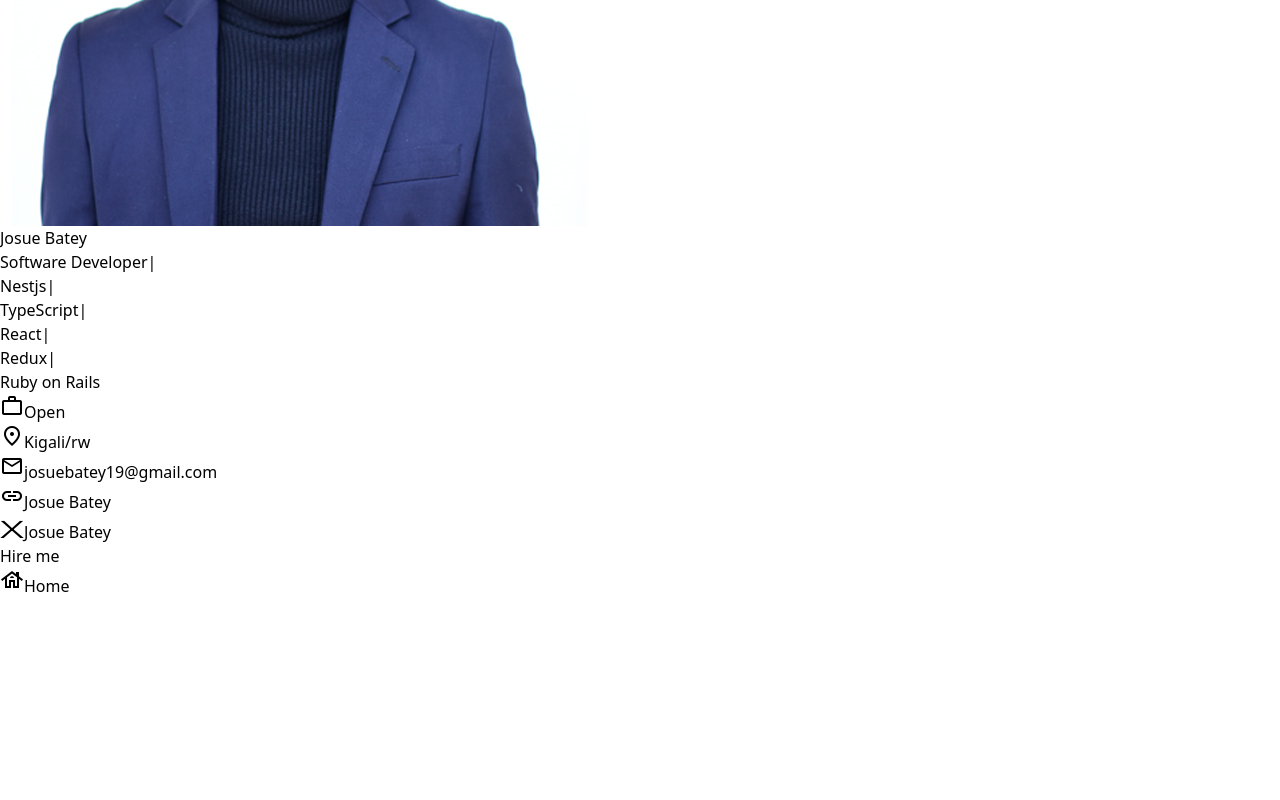
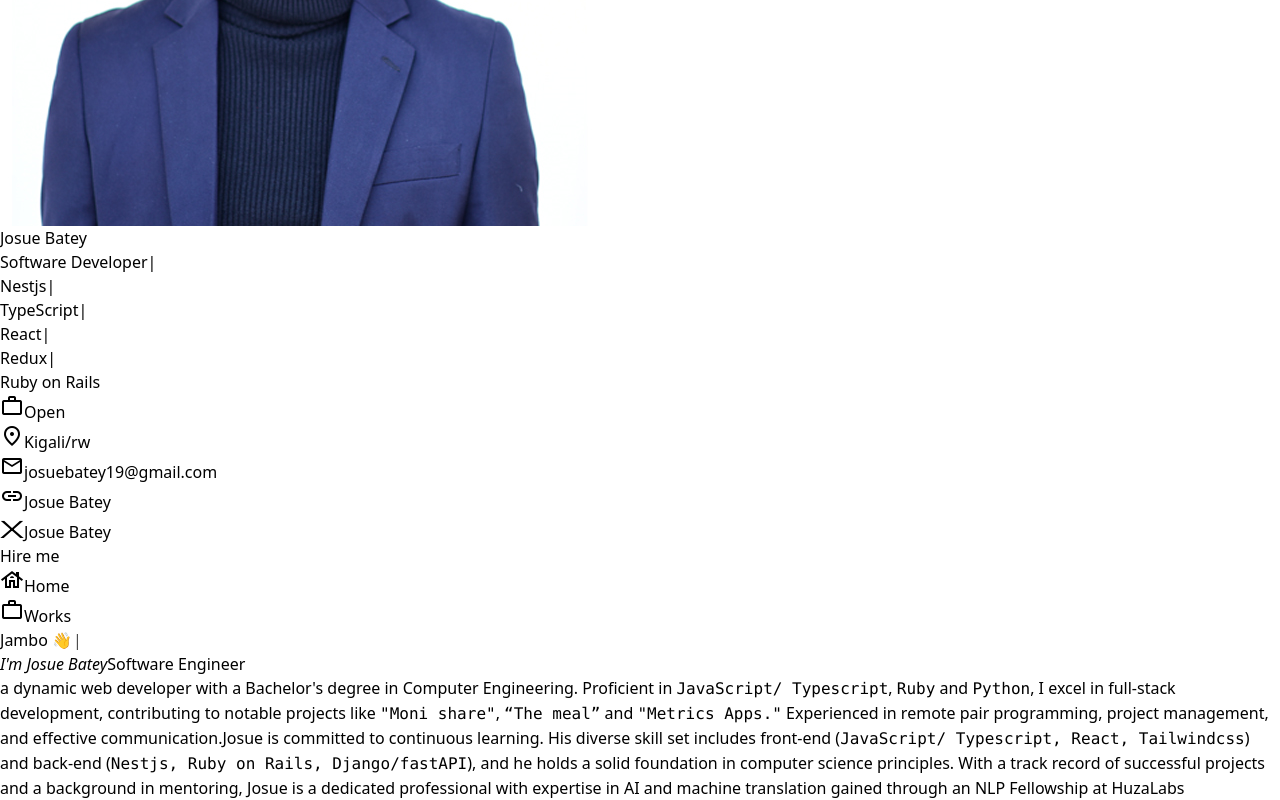
Before and after one commit to Bateyjosue/josuebatey.me, a React (Vite) app: page / in a window 1280 px wide. Shown: the part 374-1174 px from the top of the page. Before the commit the page ends 972 px from the top, so only its background shows below. Built offline with nearby package versions, Linux system fonts and the light colour scheme.

Commit message:
feat: add hero section

```diff
--- a/package.json
+++ b/package.json
@@ -12,7 +12,8 @@
   "dependencies": {
     "react": "^18.2.0",
     "react-dom": "^18.2.0",
-    "react-router-dom": "^6.21.2"
+    "react-router-dom": "^6.21.2",
+    "typewriter-effect": "^2.21.0"
   },
   "devDependencies": {
     "@types/react": "^18.2.43",
--- /dev/null
+++ b/src/components/Hero.tsx
@@ -0,0 +1,36 @@
+import Typewriter from "typewriter-effect"
+
+export default function Hero() {
+  return (
+    <section className="px-4">
+      <h1 className="flex flex-col gap-2 text-3xl font-semibold">
+        <span className="">
+          <Typewriter
+            options={
+              {
+                strings: ['Hi👋', 'Jambo 👋', 'Salut 👋', "Hallo 👋"],
+                autoStart: true,
+                loop: true
+              }
+            }
+          />
+        </span>
+        <span className="pl-12">
+          <i>I'm </i>
+          <i className=" font-bold text-yellow-500 text-4xl">Josue Batey</i>
+        </span>
+        <span className="pl-20 font-bold text-5xl">
+          Software Engineer
+        </span>
+      </h1>
+      <p className="flex flex-col mt-12 gap-4">
+        <span className="w-9/12">
+          a dynamic web developer with a Bachelor's degree in Computer Engineering. Proficient in <code className="text-yellow-500">JavaScript/ Typescript</code>, <code className="text-yellow-500">Ruby</code> and <code className="text-yellow-500">Python</code>, I excel in full-stack development, contributing to notable projects like <code className="text-blue-600">"Moni share"</code>, <code className="text-green-500">“The meal”</code> and <code className="text-pink-500">"Metrics Apps."</code> Experienced in remote pair programming, project management, and effective communication.
+        </span>
+        <span className="pl-52 items-center text-right">
+           Josue is committed to continuous learning. His diverse skill set includes front-end (<code className="bg-yellow-500 py-1">JavaScript/ Typescript, React, Tailwindcss</code>) and back-end (<code className="bg-green-500 py-1">Nestjs, Ruby on Rails, Django/fastAPI</code>), and he holds a solid foundation in computer science principles. With a track record of successful projects and a background in mentoring, Josue is a dedicated professional with expertise in AI and machine translation gained through an NLP Fellowship at HuzaLabs
+        </span>
+      </p>
+    </section>
+  )
+}
--- a/src/components/Home.tsx
+++ b/src/components/Home.tsx
@@ -1,5 +1,6 @@
 import Sidebar from './navigation/Sidebar'
 import Header from './navigation/Header'
+import Hero from './Hero'
 
 export default function Home() {
   return (
@@ -7,6 +8,7 @@ export default function Home() {
       <Sidebar className="w-3/12 flex flex-col justify-around gap-12" />
       <main className="w-10/12 border rounded-lg">
         <Header />
+        <Hero />
       </main>
     </section>
   )
--- a/src/components/navigation/Header.tsx
+++ b/src/components/navigation/Header.tsx
@@ -4,7 +4,7 @@ export default function Header() {
   return (
     <header className="bg-white h-20 rounded-lg m-4">
       <ul className="flex items-center h-full">
-        <li className="hover:bg-yellow-200 hover:rounded-lg h-full overflow-hidden">
+        <li className="hover:bg-yellow-200 hover:text-white hover:rounded-lg h-full overflow-hidden">
           <NavLink to="/"
             className={
               isActive => "px-6 flex flex-col items-center justify-center " +
@@ -16,6 +16,18 @@ export default function Header() {
             <span className="text-yellow-500 text-xs font-bold">Home</span>
           </NavLink>
         </li>
+        <li className="hover:bg-yellow-200 hover:text-white hover:rounded-lg h-full overflow-hidden">
+          <NavLink to="/"
+            className={
+              isActive => "px-6 flex flex-col items-center justify-center " +
+                (isActive
+                  ? "border-b-4 border-yellow-500 rounded-s-lg h-full"
+                  : '')
+            }>
+              <span className="material-symbols-outlined text-black text-4xl">work</span>
+            <span className="text-yellow-500 text-xs font-bold">Works</span>
+          </NavLink>
+        </li>
 
       </ul>
     </header>
```
Also changed, not shown: 1 other file (tests, documents, lock files or other folders).
